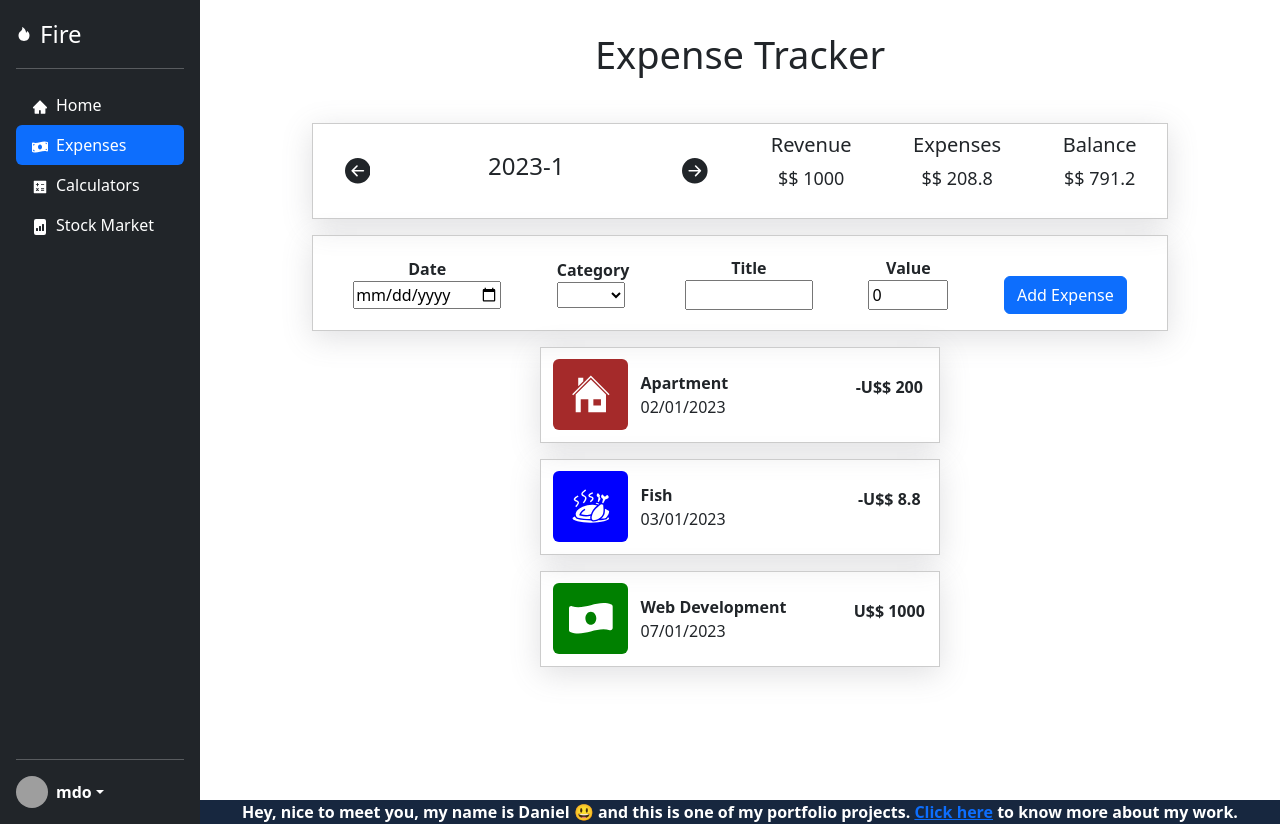
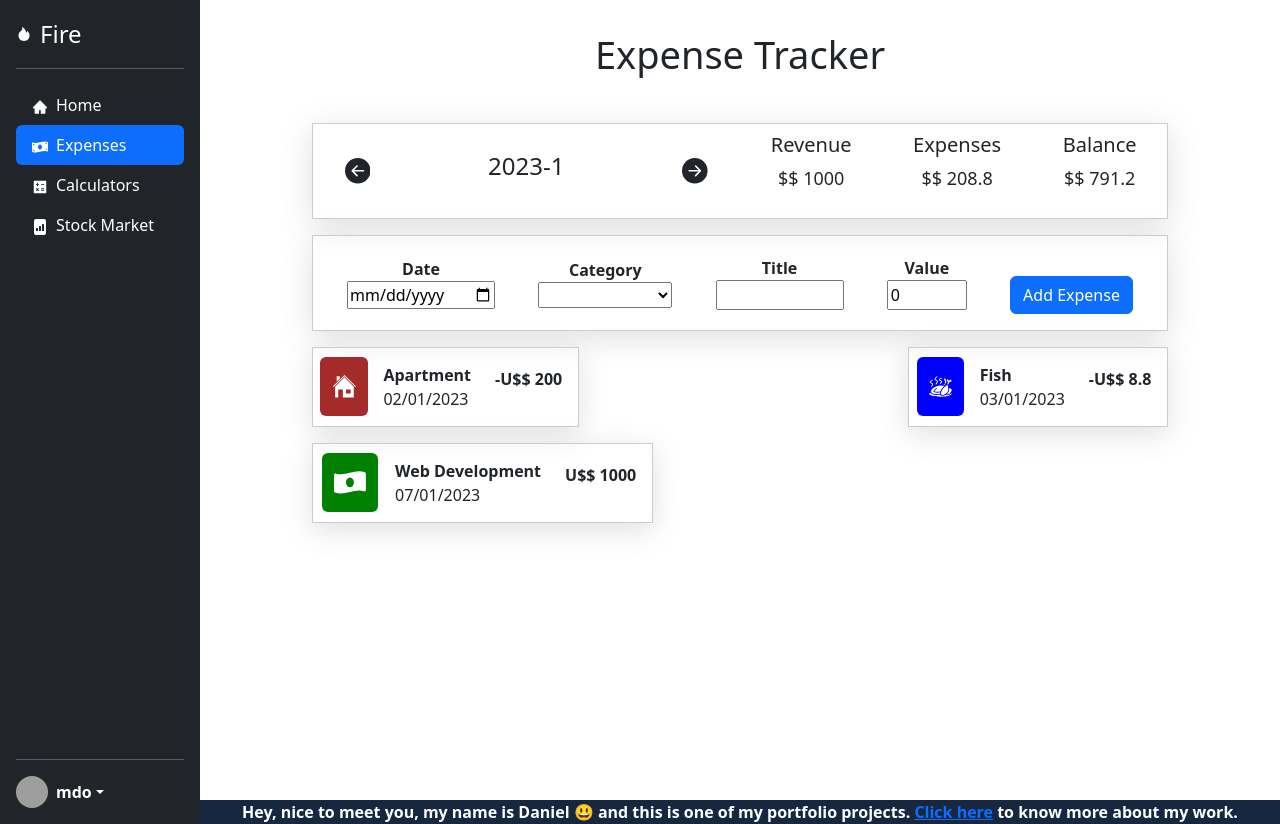
Before and after one commit to danielflorencio/fire-desktop, a React (Vite) app: page /fire_advisor/expenses in a window 1280 px wide. Built offline with nearby package versions, Linux system fonts and the light colour scheme; grey boxes are pictures that could not be loaded.

Commit message:
fixed the error of unregistered categories

```diff
--- a/package.json
+++ b/package.json
@@ -22,7 +22,8 @@
     "react-redux": "^8.0.5",
     "react-responsive": "^9.0.2",
     "react-router-dom": "^6.5.0",
-    "redux": "^4.2.0"
+    "redux": "^4.2.0",
+    "sass": "^1.58.0"
   },
   "devDependencies": {
     "@types/react": "^18.0.24",
--- a/src/App.css
+++ b/src/App.css
@@ -20,9 +20,7 @@ h1, h2, h3{font-weight: 520;}
     display: flex;
     flex-direction: column;
     align-items: center;
-    /* justify-content: center; */
     width: 100%;
-    /* height: 100%; */
     min-height: 100vh;
     margin: 0;
 }
@@ -52,6 +50,11 @@ h1, h2, h3{font-weight: 520;}
     display: block;
     margin: 0;
     font-weight: 550;
+}
+.default-container{
+    border: 1px solid #ccc;
+    box-shadow: rgba(100, 100, 111, 0.2) 0px 7px 29px 0px;
+    margin-bottom: 2vh;
 }
 @media (max-width: 968px) {
     main{
@@ -114,6 +117,9 @@ h1, h2, h3{font-weight: 520;}
 .h-fit{
     height: fit-content;
 }
+.min-w-fit{
+    min-width: fit-content;
+}
 .max-w-sm{
     max-width: 400px;
 }
--- a/src/data/categories.ts
+++ b/src/data/categories.ts
@@ -3,5 +3,10 @@ export const categories: Category = {
     food: { title: 'Food', color: 'white', bgColor: 'blue', expense: true, categoryId: 0},
     rent: { title: 'Rent', color: 'white', bgColor: 'brown', expense: true, categoryId: 1 },
     salary: { title: 'Salary', color: 'black', bgColor: 'green', expense: false, categoryId: 2},
-    ads: {title: 'Ads', color: 'black', bgColor: 'green', expense: true, categoryId: 3}
+    ads: {title: 'Ads', color: 'black', bgColor: 'green', expense: true, categoryId: 3},
+    shopping: {title: 'Shopping', color: 'black', bgColor: 'green', expense: true, categoryId: 4},
+    groceries: {title: 'Groceries', color: 'black', bgColor: 'green', expense: true, categoryId: 5},
+    transportation: {title: 'Transportation', color: 'green', bgColor: 'black', expense: true, categoryId: 6},
+    entertainment: {title: 'Entertainment', color: 'green', bgColor: 'black', expense: true, categoryId: 7},
+    utilities: {title: 'Utilities', color: 'green', bgColor: 'black', expense: true, categoryId: 8},
 }
--- a/src/data/expenses.ts
+++ b/src/data/expenses.ts
@@ -1,5 +1,4 @@
 import { Expense } from "../types/expense";
-import { categories } from "./categories";
 export const expenses: Expense[] = [
     { date: new Date(2022, 11, 5), category: 'food', title: 'Chicken', value: 22.7 },
     { date: new Date(2022, 11, 14), category: 'food', title: 'Energetic', value: 8.8 },
@@ -12,4 +11,48 @@ export const expenses: Expense[] = [
     { date: new Date(2023, 1, 7), category: 'salary', title: 'Web Development', value: 2000 },
     { date: new Date(2023, 1, 7), category: 'salary', title: 'Web Development', value: 2000 },
     { date: new Date(2023, 1, 7), category: 'salary', title: 'Web Development', value: 2000 },
+    { date: new Date(2023, 1, 2), category: 'food', title: 'Groceries', value: 45.6 },
+    { date: new Date(2023, 1, 3), category: 'transportation', title: 'Gas', value: 32.8 },
+    { date: new Date(2023, 1, 4), category: 'entertainment', title: 'Movie tickets', value: 27.5 },
+    { date: new Date(2023, 1, 7), category: 'rent', title: 'Apartment', value: 1000 },
+    { date: new Date(2023, 1, 9), category: 'food', title: 'Dinner with friends', value: 80.2 },
+    { date: new Date(2023, 1, 12), category: 'shopping', title: 'New clothes', value: 120.5 },
+    { date: new Date(2023, 1, 15), category: 'utilities', title: 'Electricity bill', value: 68.9 },
+    { date: new Date(2023, 2, 1), category: 'food', title: 'Lunch', value: 12.4 },
+    { date: new Date(2023, 2, 3), category: 'transportation', title: 'Uber', value: 23.6 },
+    { date: new Date(2023, 2, 5), category: 'entertainment', title: 'Concert tickets', value: 95.0 },
+    { date: new Date(2023, 2, 8), category: 'rent', title: 'Apartment', value: 1000 },
+    { date: new Date(2023, 2, 10), category: 'food', title: 'Dinner with family', value: 64.9 },
+    { date: new Date(2023, 2, 15), category: 'utilities', title: 'Internet bill', value: 55.3 },
+    { date: new Date(2023, 2, 22), category: 'shopping', title: 'New phone', value: 899.9 },
+    { date: new Date(2023, 3, 2), category: 'food', title: 'Dinner', value: 36.5 },
+    { date: new Date(2023, 3, 5), category: 'transportation', title: 'Bus ticket', value: 4.5 },
+    { date: new Date(2023, 3, 9), category: 'entertainment', title: 'Video game', value: 47.3 },
+    { date: new Date(2023, 3, 10), category: 'rent', title: 'Apartment', value: 1000 },
+    { date: new Date(2023, 3, 12), category: 'food', title: 'Brunch', value: 24.8 },
+    { date: new Date(2023, 1, 4), category: 'food', title: 'Groceries', value: 72.5 },
+    { date: new Date(2023, 1, 5), category: 'transportation', title: 'Taxi', value: 45.8 },
+    { date: new Date(2023, 1, 8), category: 'shopping', title: 'New shoes', value: 89.9 },
+    { date: new Date(2023, 1, 10), category: 'food', title: 'Lunch', value: 16.4 },
+    { date: new Date(2023, 1, 12), category: 'entertainment', title: 'Movie tickets', value: 21.5 },
+    { date: new Date(2023, 2, 2), category: 'food', title: 'Dinner', value: 35.6 },
+    { date: new Date(2023, 2, 4), category: 'shopping', title: 'Clothes', value: 128.9 },
+    { date: new Date(2023, 2, 7), category: 'transportation', title: 'Gasoline', value: 44.2 },
+    { date: new Date(2023, 2, 11), category: 'entertainment', title: 'Concert tickets', value: 75.0 },
+    { date: new Date(2023, 2, 13), category: 'food', title: 'Brunch', value: 23.8 },
+    { date: new Date(2023, 2, 16), category: 'rent', title: 'Apartment', value: 1200.0 },
+    { date: new Date(2023, 2, 20), category: 'food', title: 'Groceries', value: 92.5 },
+    { date: new Date(2023, 2, 22), category: 'transportation', title: 'Bus fare', value: 3.0 },
+    { date: new Date(2023, 2, 25), category: 'shopping', title: 'Electronics', value: 299.99 },
+    { date: new Date(2023, 2, 28), category: 'entertainment', title: 'Theme park tickets', value: 110.0 },
+    { date: new Date(2023, 3, 2), category: 'food', title: 'Lunch', value: 13.7 },
+    { date: new Date(2023, 3, 6), category: 'shopping', title: 'Books', value: 42.3 },
+    { date: new Date(2023, 3, 8), category: 'transportation', title: 'Uber ride', value: 17.5 },
+    { date: new Date(2023, 3, 12), category: 'entertainment', title: 'Netflix subscription', value: 14.0 },
+    { date: new Date(2023, 3, 15), category: 'food', title: 'Dinner', value: 55.2 },
+    { date: new Date(2023, 3, 18), category: 'rent', title: 'Apartment', value: 1200.0 },
+    { date: new Date(2023, 3, 21), category: 'food', title: 'Groceries', value: 87.9 },
+    { date: new Date(2023, 3, 25), category: 'transportation', title: 'Gasoline', value: 54.7 },
+    { date: new Date(2023, 3, 28), category: 'entertainment', title: 'Museum tickets', value: 18.0 },
+    { date: new Date(2023, 3, 30), category: 'food', title: 'Brunch', value: 24.9 },
 ];
--- a/src/pages/expenseTracker/components/ExpensesTable/MobileExpensesTable.tsx
+++ b/src/pages/expenseTracker/components/ExpensesTable/MobileExpensesTable.tsx
@@ -2,23 +2,22 @@ import { Expense } from '../../../../types/expense'
 import { formatDate } from '../../../../helpers/dateFilter'
 import { categories } from '../../../../data/categories'
 import getCategoryIcon from '../../../../helpers/getCategoryIcon'
-
 export const MobileExpensesTable = ({list}: {list: Expense[]}) => {
     return(
         <>
             {
                 list.map((expense, index) =>(
-                    <div key={index} className='table info-area-container max-w-sm h-5rem d-flex'> {/** I gotta change this info-area-container class name */}
+                    <div key={index} className='default-container min-w-fit max-w-sm h-5rem d-flex mx-0'> {/** I gotta change this info-area-container class name */}
                         <div className='w-25 h-100 d-flex justify-content-center align-items-center'>
-                            <div style={{backgroundColor: `${categories[expense.category].bgColor}`}} className='w-75 h-75 rounded d-flex justify-content-center align-items-center'>
+                            <div style={{backgroundColor: `${categories[expense.category].bgColor}`}} className='w-75 px-2 h-75 rounded d-flex justify-content-center align-items-center'>
                                 {getCategoryIcon((categories[expense.category].categoryId))}
                             </div>
                         </div>
-                        <div className='w-50 d-flex flex-column justify-content-center'>
+                        <div className='min-w-fit px-2 d-flex flex-column justify-content-center'>
                             <div style={{fontWeight: '600'}} className='w-100'>{expense.title}</div>
                             <div className='w-100'>{formatDate(expense.date)}</div>
                         </div>
-                        <div className='w-25 d-flex justify-content-center align-items-center'><p><strong>{categories[expense.category].expense ? '-' : ''}U$$ {expense.value}</strong></p></div>
+                        <div className='min-w-fit px-3 d-flex justify-content-center align-items-center'><p><strong>{categories[expense.category].expense ? '-' : ''}U$$ {expense.value}</strong></p></div>
                     </div>
                 ))
             }
--- a/src/pages/expenseTracker/index.tsx
+++ b/src/pages/expenseTracker/index.tsx
@@ -9,10 +9,7 @@ import { useDispatch } from 'react-redux';
 import { addExpense } from '../../features/balance/balanceSlice'
 import { useAppSelector } from '../../hooks'
 import { getMonthExpenses, getMonthIncomes } from '../../helpers/getBalanceInfo'
-import { useMediaQuery } from 'react-responsive'
 export default function ExpenseTracker(){
-
-    const isSmallScreen = useMediaQuery({ query: '(max-width: 968px)' });
 
     const [filteredList, setFilteredList] = useState<Expense[]>([]);
     const [currentMonth, setCurrentMonth] = useState(getCurrentMonth());
@@ -48,8 +45,9 @@ export default function ExpenseTracker(){
         expense={expense}
         />
         <AddExpense onAdd={handleAddExpense}/>
-        {/* {isSmallScreen ? <MobileExpensesTable list={filteredList}/> : <DesktopExpensesTable list={filteredList}/>} */}
-        <MobileExpensesTable list={filteredList}/>
+        <div className='d-flex flex-wrap w-90 justify-content-between'>
+            <MobileExpensesTable list={filteredList}/>
+        </div>
     </>
     )
 }
--- a/src/types/expense.ts
+++ b/src/types/expense.ts
@@ -1,4 +1,3 @@
-import { Category } from "./category";
 export type Expense = {
     date: Date,
     category: string;
```
Also changed, not shown: src/components/Navbar/styles.scss (added, +12 -0 lines), src/pages/expenseTracker/components/ExpensesTable/styles.module.scss (added), 1 other file (tests, documents, lock files or other folders).
